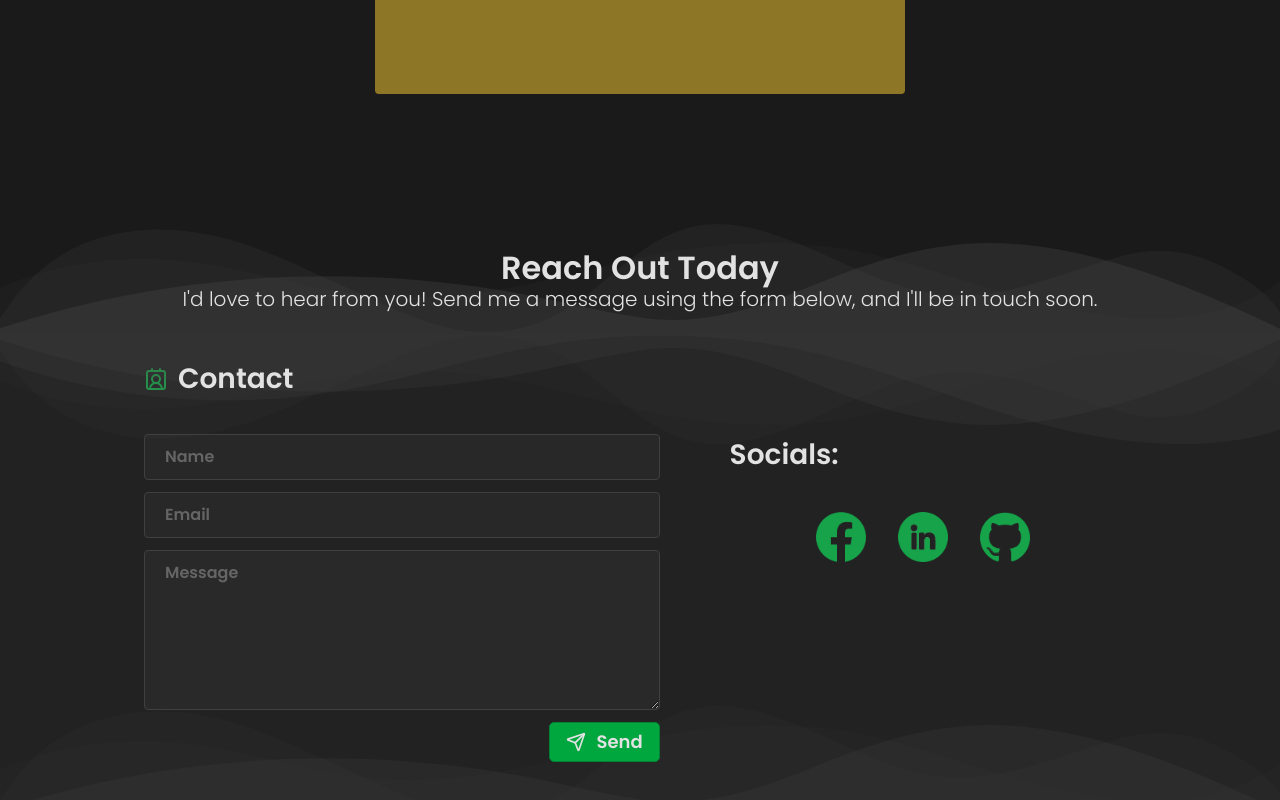
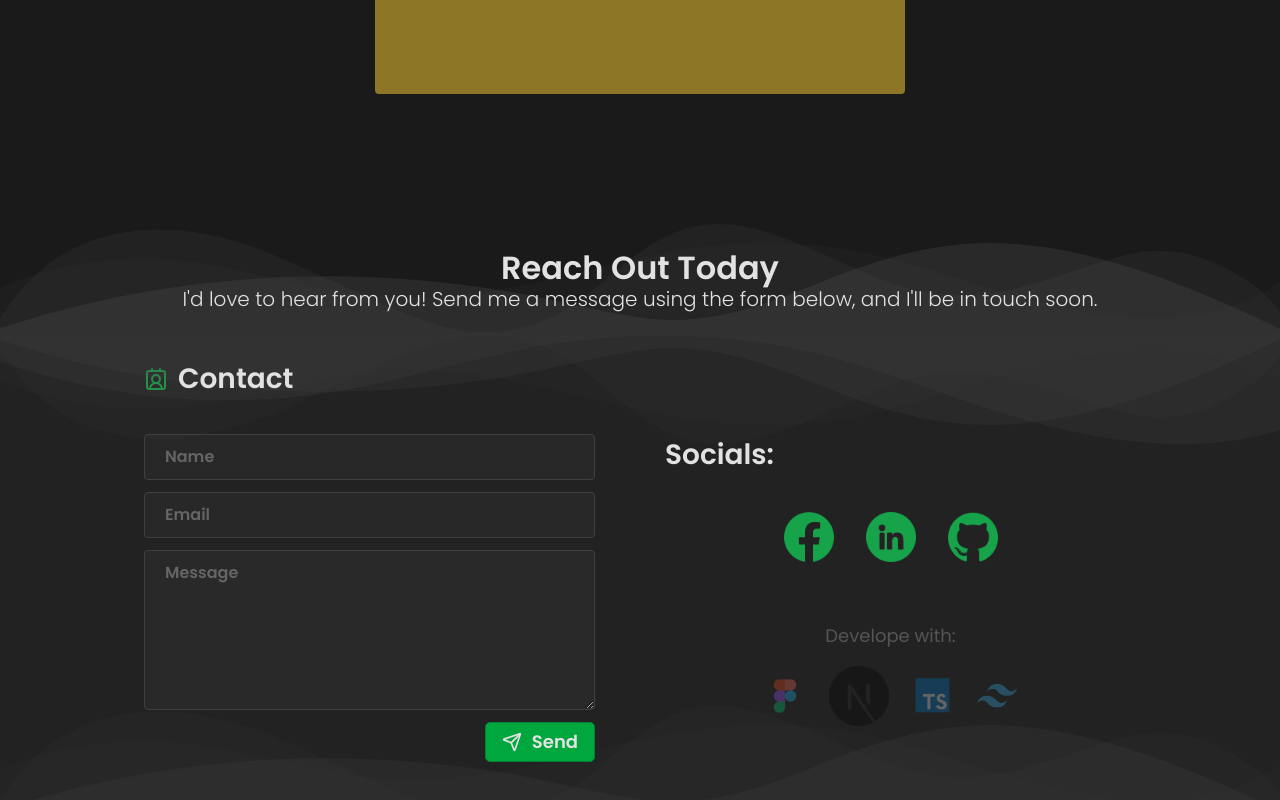
Before and after one commit to Silver-ware/nextjs-portfolio, a Next.js app: page / in a window 1280 px wide. Shown: the part 2537-3337 px from the top of the page. Built offline with nearby package versions, Linux system fonts and the light colour scheme.

Commit message:
Add Developed with Sub Section in Contact Section

```diff
--- a/sections/Contact.tsx
+++ b/sections/Contact.tsx
@@ -13,18 +13,25 @@ const socialLinksData = [
   {
     icon: "/assets/icons/facebook-icon.png",
     alt: "Facebook",
-    url: "www.facebook/garrypedrosa.9",
+    url: "https://www.facebook.com/garrypedrosa.9",
   },
   {
     icon: "/assets/icons/linkedin-icon.png",
     alt: "Linkedin",
-    url: "www.linkedin.com/in/garry-caber-066283374/",
+    url: "https://www.linkedin.com/in/garry-caber-066283374/",
   },
   {
     icon: "/assets/icons/github-icon.png",
     alt: "Github",
     url: "https://github.com/Silver-ware",
   },
+];
+
+const techIcons = [
+  { source: "/assets/icons/figma-icon.png", name: "Figma" },
+  { source: "/assets/icons/nextjs-icon.png", name: "NextJS" },
+  { source: "/assets/icons/ts-icon.png", name: "TypeScript" },
+  { source: "/assets/icons/tailwind-icon.png", name: "TailwindCSS" },
 ];
 
 interface FormDataTypes {
@@ -43,7 +50,7 @@ export default function Contact() {
   return (
     <footer
       id="contact"
-      className="flex flex-col items-start gap-2.5 lg:pt-6 pt-12 md:pb-[50px] pb-8 lg:px-[144px] px-8 w-full bg-[#52525226] relative"
+      className="flex flex-col gap-2.5 lg:pt-6 pt-12 md:pb-[50px] pb-8 lg:px-[144px] px-8 w-full bg-[#52525226] relative"
     >
       <div className="absolute lg:w-full md:w-[115%] w-[130%] lg:h-[120px] md:h-[100px] h-[80px] lg:top-[-120px] md:top-[-100px] top-[-80px] left-[50%] -translate-x-[50%] scale-y-[-1]">
         <Image
@@ -151,17 +158,20 @@ export default function Contact() {
           </div>
         </form>
 
-        <div className="flex flex-col lg:min-w-[45%] md:min-w-[35%] items-start gap-3 lg:pl-10 lg:pr-5 py-0">
+        <div className="flex self-stretch flex-col flex-1 lg:min-w-[45%] md:min-w-[35%] items-start gap-3 lg:pl-10 lg:pr-5 py-0">
           <h3 className="relative w-fit font-semibold text-[#e2e2e2] lg:text-[28px] md:text-2xl text-xl tracking-[0] leading-[normal]">
             Socials:
           </h3>
 
+          <div className="w-full self-stretch flex-1 flex md:flex-col flex-row gap-6">
             <div className="inline-flex flex-row items-start justify-center lg:gap-8 md:gap-6 gap-3 w-full lg:pt-6 md:pt-4 pb-0">
               {socialLinksData.map((social, index) => (
                 <TooltipProvider key={social.alt}>
                   <Tooltip>
                     <TooltipTrigger asChild>
                       <a
+                        href={social.url}
+                        target="_blank"
                         key={index}
                         className="group inline-flex items-center gap-3 hover:scale-110 hover:bg-green-700 transition-all duration-300 ease-in-out cursor-pointer rounded-full"
                       >
@@ -178,12 +188,42 @@ export default function Contact() {
                     <TooltipContent sideOffset={5}>
                       <div className="rounded backdrop-blur-sm bg-[#52525226] px-2 py-1 text-[#e2e2e2] text-center mb-1 transition-all duration-200    ease-in-out">
                         <span className="text-sm">Discover me on</span>
-                      <span className="block text-base font-medium text-green-500">{social.alt}</span>
+                        <span className="block text-base font-medium text-green-500">
+                          {social.alt}
+                        </span>
                       </div>
                     </TooltipContent>
                   </Tooltip>
                 </TooltipProvider>
               ))}
+            </div>
+            <div className="self-stretch flex flex-col gap-4 justify-center items-center text-neutral-400 flex-1">
+              <span className="text-lg opacity-40">Develope with:</span>
+              <div className="w-full flex items-center justify-center gap-6">
+                {techIcons.map((icons, index) => (
+                  <TooltipProvider key={index}>
+                    <Tooltip>
+                      <TooltipTrigger asChild>
+                        <div
+                          className={`${
+                            icons.name === "NextJS"
+                              ? "w-15 h-15"
+                              : "w-10 h-10 "
+                          } relative z-20 opacity-30 hover:opacity-80 hover:scale-105 transition-all`}
+                        >
+                          <Image src={icons.source} alt={icons.name} fill />
+                        </div>
+                      </TooltipTrigger>
+                      <TooltipContent sideOffset={5}>
+                        <div className="rounded backdrop-blur-sm bg-[#52525226] px-2 py-1 text-[#e2e2e2] text-center mb-1 transition-all duration-200    ease-in-out">
+                          <span>{icons.name}</span>
+                        </div>
+                      </TooltipContent>
+                    </Tooltip>
+                  </TooltipProvider>
+                ))}
+              </div>
+            </div>
           </div>
         </div>
       </div>
```
Lines whose indentation alone changed are shown as unchanged.
